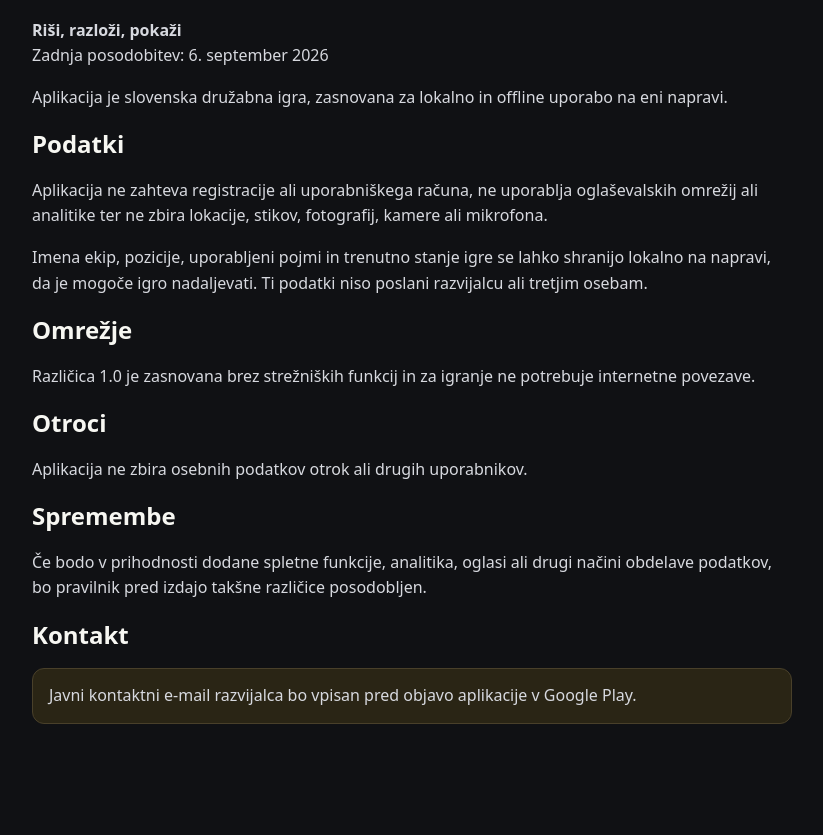
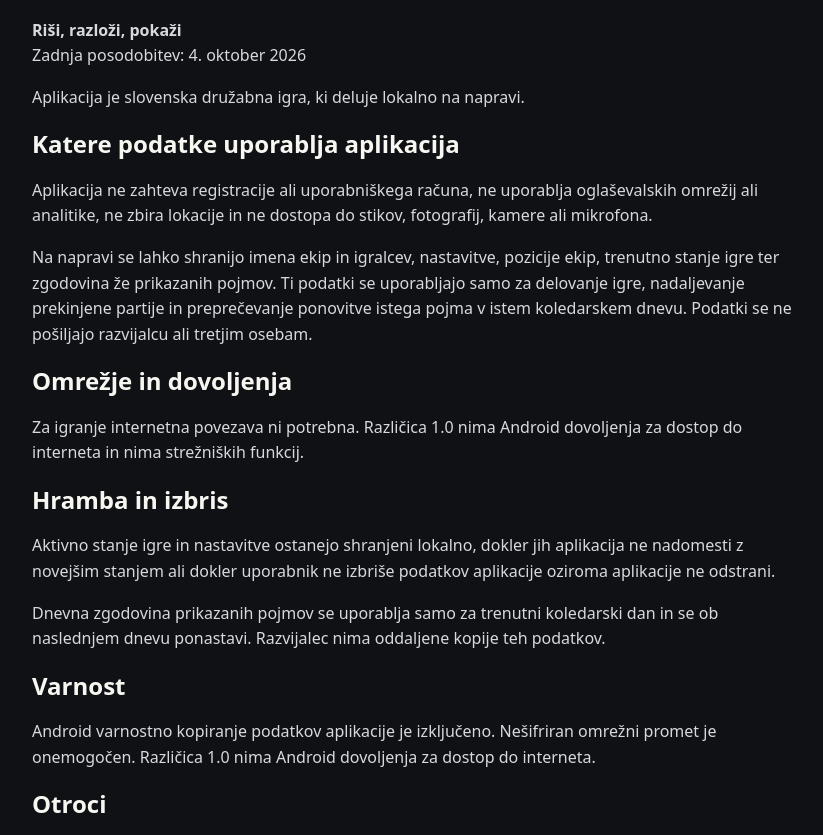
Before and after one commit to djstalca/risi-razlozi-pokazi, a website: page www/privacy.html in a window 1280 px wide. Shown: the part 94-929 px from the top of the page, without its empty margins (228-1051 px from the left). Before the commit the page ends 890 px from the top, so only its background shows below. Drawn offline with Linux system fonts and the light colour scheme.

Commit message:
release: update public privacy page

```diff
--- a/www/privacy.html
+++ b/www/privacy.html
@@ -4,24 +4,38 @@
 <meta charset="utf-8">
 <meta name="viewport" content="width=device-width,initial-scale=1">
 <meta name="color-scheme" content="dark">
+<meta name="description" content="Pravilnik o zasebnosti za aplikacijo Riši, razloži, pokaži.">
 <title>Pravilnik o zasebnosti – Riši, razloži, pokaži</title>
 <style>
-:root{font-family:system-ui,-apple-system,Segoe UI,Roboto,sans-serif;color:#f7f7f2;background:#101114}body{margin:0}.wrap{max-width:760px;margin:auto;padding:32px 20px 56px}h1,h2{line-height:1.15}p,li{line-height:1.6;color:#d7d9df}a{color:#ffd54a}.note{padding:14px 16px;border:1px solid #49402a;background:#2a2515;border-radius:12px}</style>
+:root{font-family:system-ui,-apple-system,Segoe UI,Roboto,sans-serif;color:#f7f7f2;background:#101114}body{margin:0}.wrap{max-width:760px;margin:auto;padding:32px 20px 56px}h1,h2{line-height:1.15}p,li{line-height:1.6;color:#d7d9df}.note{padding:14px 16px;border:1px solid #49402a;background:#2a2515;border-radius:12px}
+</style>
 </head>
 <body><main class="wrap">
 <h1>Pravilnik o zasebnosti</h1>
-<p><strong>Riši, razloži, pokaži</strong><br>Zadnja posodobitev: 6. september 2026</p>
-<p>Aplikacija je slovenska družabna igra, zasnovana za lokalno in offline uporabo na eni napravi.</p>
-<h2>Podatki</h2>
-<p>Aplikacija ne zahteva registracije ali uporabniškega računa, ne uporablja oglaševalskih omrežij ali analitike ter ne zbira lokacije, stikov, fotografij, kamere ali mikrofona.</p>
-<p>Imena ekip, pozicije, uporabljeni pojmi in trenutno stanje igre se lahko shranijo lokalno na napravi, da je mogoče igro nadaljevati. Ti podatki niso poslani razvijalcu ali tretjim osebam.</p>
-<h2>Omrežje</h2>
-<p>Različica 1.0 je zasnovana brez strežniških funkcij in za igranje ne potrebuje internetne povezave.</p>
+<p><strong>Riši, razloži, pokaži</strong><br>Zadnja posodobitev: 4. oktober 2026</p>
+<p>Aplikacija je slovenska družabna igra, ki deluje lokalno na napravi.</p>
+
+<h2>Katere podatke uporablja aplikacija</h2>
+<p>Aplikacija ne zahteva registracije ali uporabniškega računa, ne uporablja oglaševalskih omrežij ali analitike, ne zbira lokacije in ne dostopa do stikov, fotografij, kamere ali mikrofona.</p>
+<p>Na napravi se lahko shranijo imena ekip in igralcev, nastavitve, pozicije ekip, trenutno stanje igre ter zgodovina že prikazanih pojmov. Ti podatki se uporabljajo samo za delovanje igre, nadaljevanje prekinjene partije in preprečevanje ponovitve istega pojma v istem koledarskem dnevu. Podatki se ne pošiljajo razvijalcu ali tretjim osebam.</p>
+
+<h2>Omrežje in dovoljenja</h2>
+<p>Za igranje internetna povezava ni potrebna. Različica 1.0 nima Android dovoljenja za dostop do interneta in nima strežniških funkcij.</p>
+
+<h2>Hramba in izbris</h2>
+<p>Aktivno stanje igre in nastavitve ostanejo shranjeni lokalno, dokler jih aplikacija ne nadomesti z novejšim stanjem ali dokler uporabnik ne izbriše podatkov aplikacije oziroma aplikacije ne odstrani.</p>
+<p>Dnevna zgodovina prikazanih pojmov se uporablja samo za trenutni koledarski dan in se ob naslednjem dnevu ponastavi. Razvijalec nima oddaljene kopije teh podatkov.</p>
+
+<h2>Varnost</h2>
+<p>Android varnostno kopiranje podatkov aplikacije je izključeno. Nešifriran omrežni promet je onemogočen. Različica 1.0 nima Android dovoljenja za dostop do interneta.</p>
+
 <h2>Otroci</h2>
 <p>Aplikacija ne zbira osebnih podatkov otrok ali drugih uporabnikov.</p>
-<h2>Spremembe</h2>
-<p>Če bodo v prihodnosti dodane spletne funkcije, analitika, oglasi ali drugi načini obdelave podatkov, bo pravilnik pred izdajo takšne različice posodobljen.</p>
+
+<h2>Spremembe pravilnika</h2>
+<p>Če bodo v prihodnosti dodane spletne funkcije, analitika, oglasi ali drugi načini obdelave podatkov, bo pravilnik posodobljen pred izdajo takšne različice.</p>
+
 <h2>Kontakt</h2>
-<p class="note">Javni kontaktni e-mail razvijalca bo vpisan pred objavo aplikacije v Google Play.</p>
+<p class="note">Pred javno objavo bo tukaj dodan neposredni kontakt za vprašanja o zasebnosti. Isti kontakt bo naveden tudi na strani aplikacije v Google Play.</p>
 </main></body>
 </html>
```
